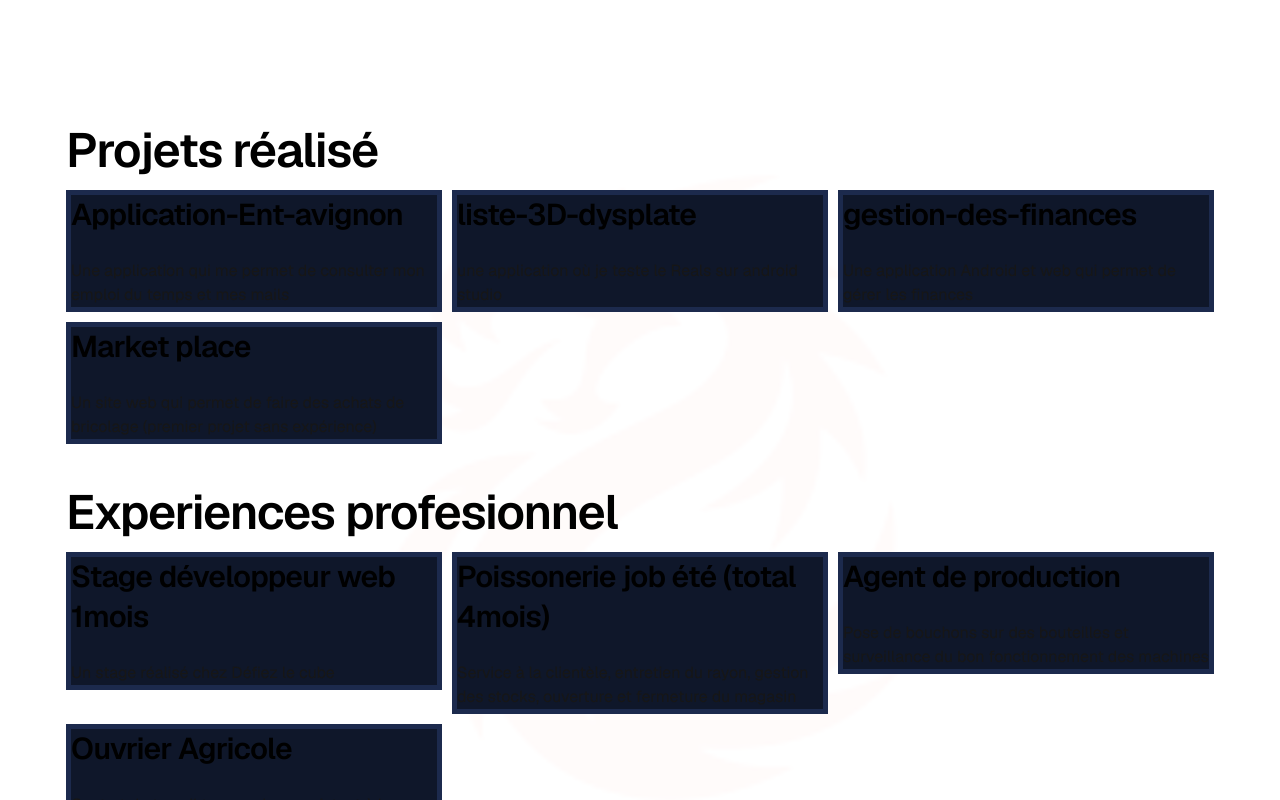
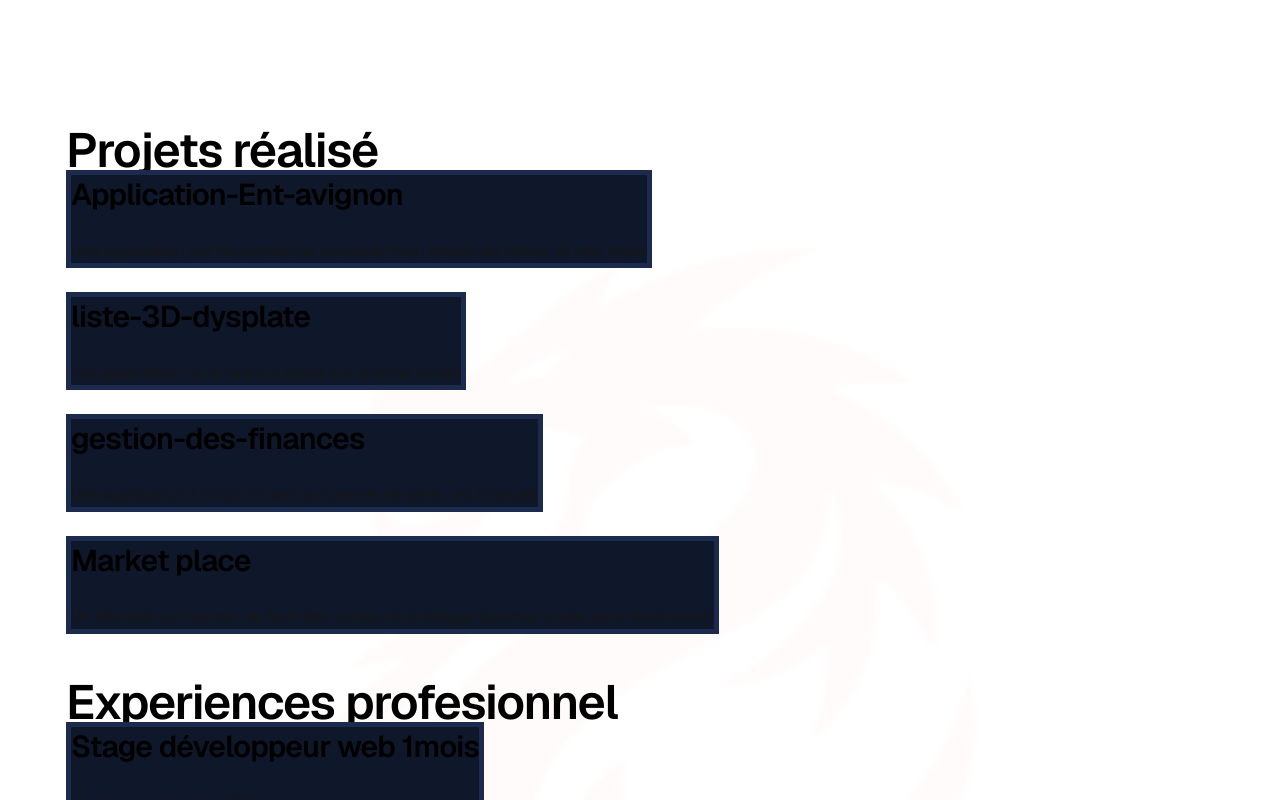
Before and after one commit to maciej-budner/portfolio, a Next.js app: page /info in a window 1280 px wide. Shown: the top 800 px of the page. Built offline with nearby package versions, Linux system fonts and the light colour scheme.

Commit message:
test correction zoom sur versel

```diff
--- a/app/globals.css
+++ b/app/globals.css
@@ -36,11 +36,8 @@ body {
   background-color: #0f172a;
 }
 .info {
-    display: grid;
-    grid-template-columns: repeat(3, 1fr);
-    margin-top: 20px;
-    width: 100%;
-    gap: 10px;
+  display: flex !important;
+  flex-direction: column !important;
 }
 
 .img1 {
```
